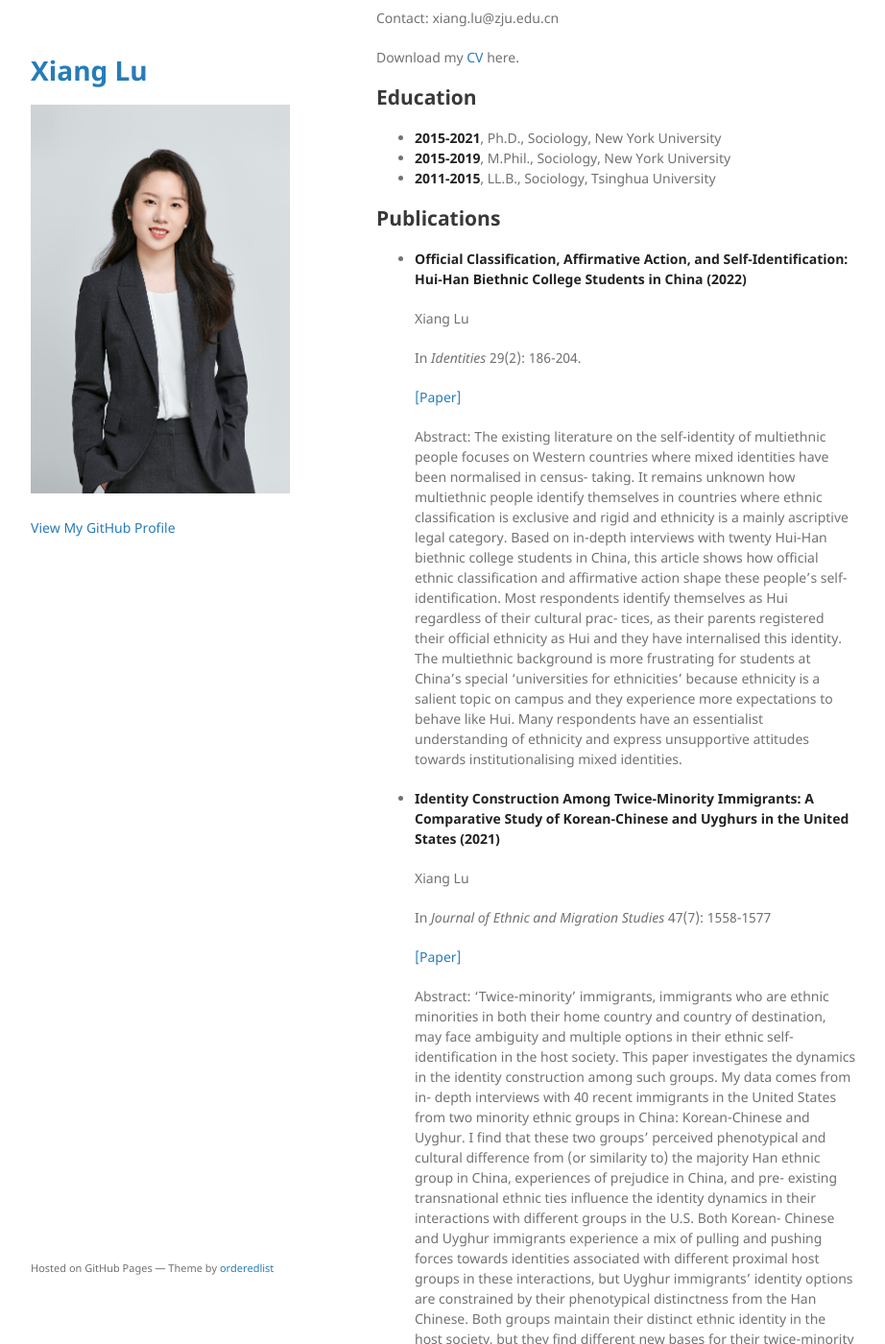
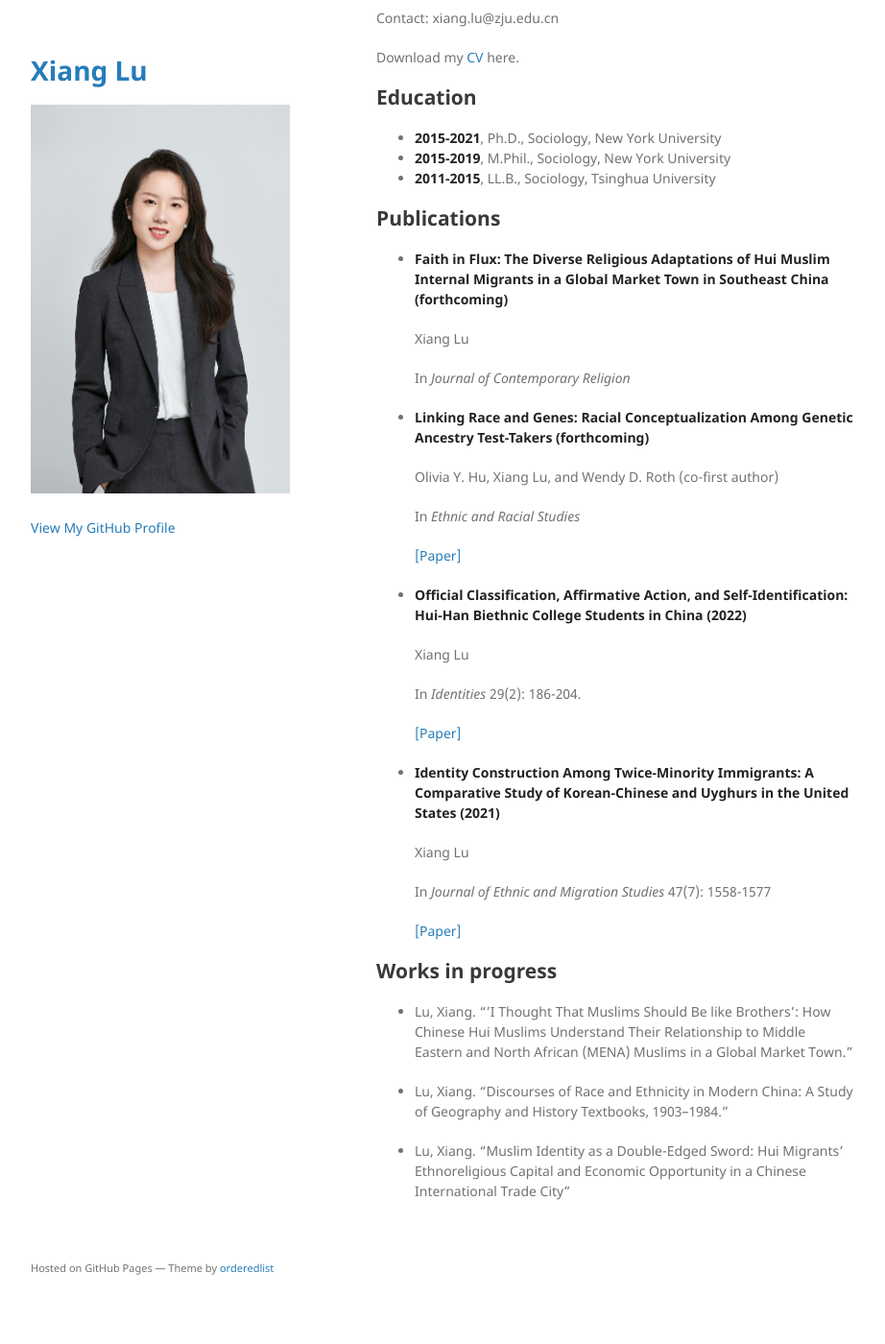
Before and after one commit to xianglusoc/xianglusoc.github.io, a Jekyll site: the page built from index.md, in a window 1280 px wide and 1400 px high, scrolled down 384 px. Shown: the whole window at 96% size, without its empty margins (178-1100 px from the left). Built offline with Jekyll 4.4.1, drawn with Linux system fonts in a browser that asks for light colours; the repository's description, which GitHub fills in, is left out; our own code applies the rules of GitHub Pages for plain Markdown files; some of the changed text lies outside the part shown.

Commit message:
Add files via upload

```diff
--- a/index.md
+++ b/index.md
@@ -25,6 +25,20 @@ Download my [CV](./docs/Xiang Lu CV.pdf) here.
 
 ## Publications
 
+- **Faith in Flux: The Diverse Religious Adaptations of Hui Muslim Internal Migrants in a Global Market Town in Southeast China (forthcoming)**
+
+  Xiang Lu
+
+  In *Journal of Contemporary Religion*
+
+- **Linking Race and Genes: Racial Conceptualization Among Genetic Ancestry Test-Takers (forthcoming)**
+
+  Olivia Y. Hu, Xiang Lu, and Wendy D. Roth (co-first author)
+
+  In *Ethnic and Racial Studies*
+
+  [[Paper]](https://doi.org/10.1080/01419870.2023.2224871)
+
 - **Official Classification, Affirmative Action, and Self-Identification: Hui-Han Biethnic College Students in China (2022)**
 
   Xiang Lu
@@ -32,8 +46,6 @@ Download my [CV](./docs/Xiang Lu CV.pdf) here.
   In *Identities* 29(2): 186-204.
 
   [[Paper]](https://www.tandfonline.com/doi/abs/10.1080/1070289X.2020.1757249)
-
-  Abstract: The existing literature on the self-identity of multiethnic people focuses on Western countries where mixed identities have been normalised in census- taking. It remains unknown how multiethnic people identify themselves in countries where ethnic classification is exclusive and rigid and ethnicity is a mainly ascriptive legal category. Based on in-depth interviews with twenty Hui-Han biethnic college students in China, this article shows how official ethnic classification and affirmative action shape these people’s self-identification. Most respondents identify themselves as Hui regardless of their cultural prac- tices, as their parents registered their official ethnicity as Hui and they have internalised this identity. The multiethnic background is more frustrating for students at China’s special ‘universities for ethnicities’ because ethnicity is a salient topic on campus and they experience more expectations to behave like Hui. Many respondents have an essentialist understanding of ethnicity and express unsupportive attitudes towards institutionalising mixed identities.
 
 - **Identity Construction Among Twice-Minority Immigrants: A Comparative Study of Korean-Chinese and Uyghurs in the United States (2021)**
 
@@ -43,15 +55,9 @@ Download my [CV](./docs/Xiang Lu CV.pdf) here.
 
   [[Paper]](https://www.tandfonline.com/doi/abs/10.1080/1369183X.2019.1577725)
 
-  Abstract: ‘Twice-minority’ immigrants, immigrants who are ethnic minorities in both their home country and country of destination, may face ambiguity and multiple options in their ethnic self-identification in the host society. This paper investigates the dynamics in the identity construction among such groups. My data comes from in- depth interviews with 40 recent immigrants in the United States from two minority ethnic groups in China: Korean-Chinese and Uyghur. I find that these two groups’ perceived phenotypical and cultural difference from (or similarity to) the majority Han ethnic group in China, experiences of prejudice in China, and pre- existing transnational ethnic ties influence the identity dynamics in their interactions with different groups in the U.S. Both Korean- Chinese and Uyghur immigrants experience a mix of pulling and pushing forces towards identities associated with different proximal host groups in these interactions, but Uyghur immigrants’ identity options are constrained by their phenotypical distinctness from the Han Chinese. Both groups maintain their distinct ethnic identity in the host society, but they find different new bases for their twice-minority identity. The article shows how everyday interactions with multiple ethnic audiences shape possibilities of identity and ethnicisation and helps us better understand ethnic identity and transnational movement of ethnic schemas.
-
 ## Works in progress
 
-- Hu, Olivia*, Xiang Lu*, and Wendy D. Roth. “Linking Race and Genes: Racial Conceptualization among Genetic Ancestry Test-Takers.” Preprint available at: 10.31235/osf.io/4qskn (*indicates equal contribution.) (Under review.)
-
-- Lu, Xiang. “Multiple Patterns of Change in Religiosity: Hui Muslim Internal Migrants in an International Trade City in China.” (Under review.)
-
-- Lu, Xiang. “’I Thought That Muslims Should Be like Brothers’: How Chinese Hui Muslims Understand Their Relationship to Middle Eastern and North African (MENA) Muslims in a Global Market Town.” (Under review.)
+- Lu, Xiang. “’I Thought That Muslims Should Be like Brothers’: How Chinese Hui Muslims Understand Their Relationship to Middle Eastern and North African (MENA) Muslims in a Global Market Town.”
 
 - Lu, Xiang. “Discourses of Race and Ethnicity in Modern China: A Study of Geography and History Textbooks, 1903–1984.”
 
```
